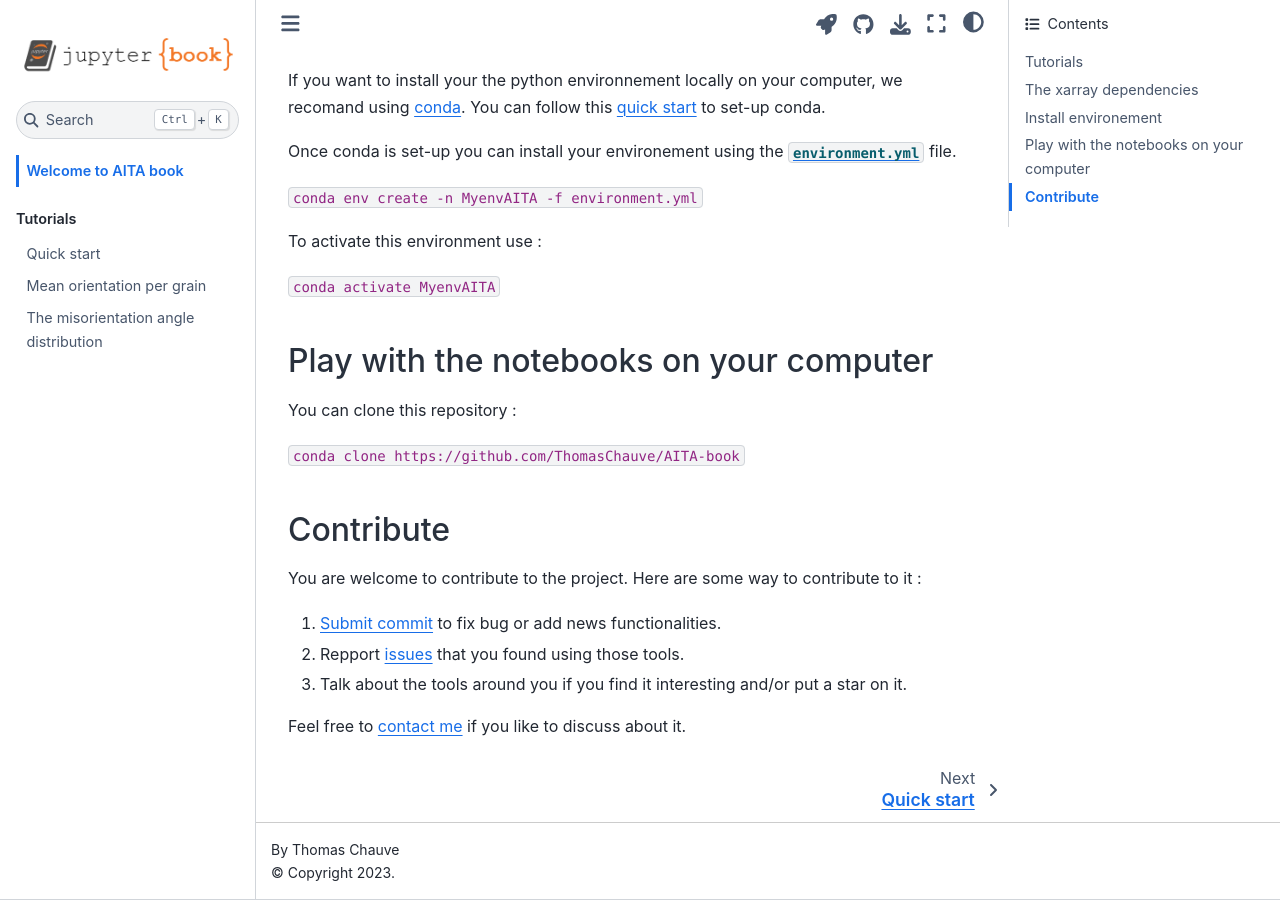
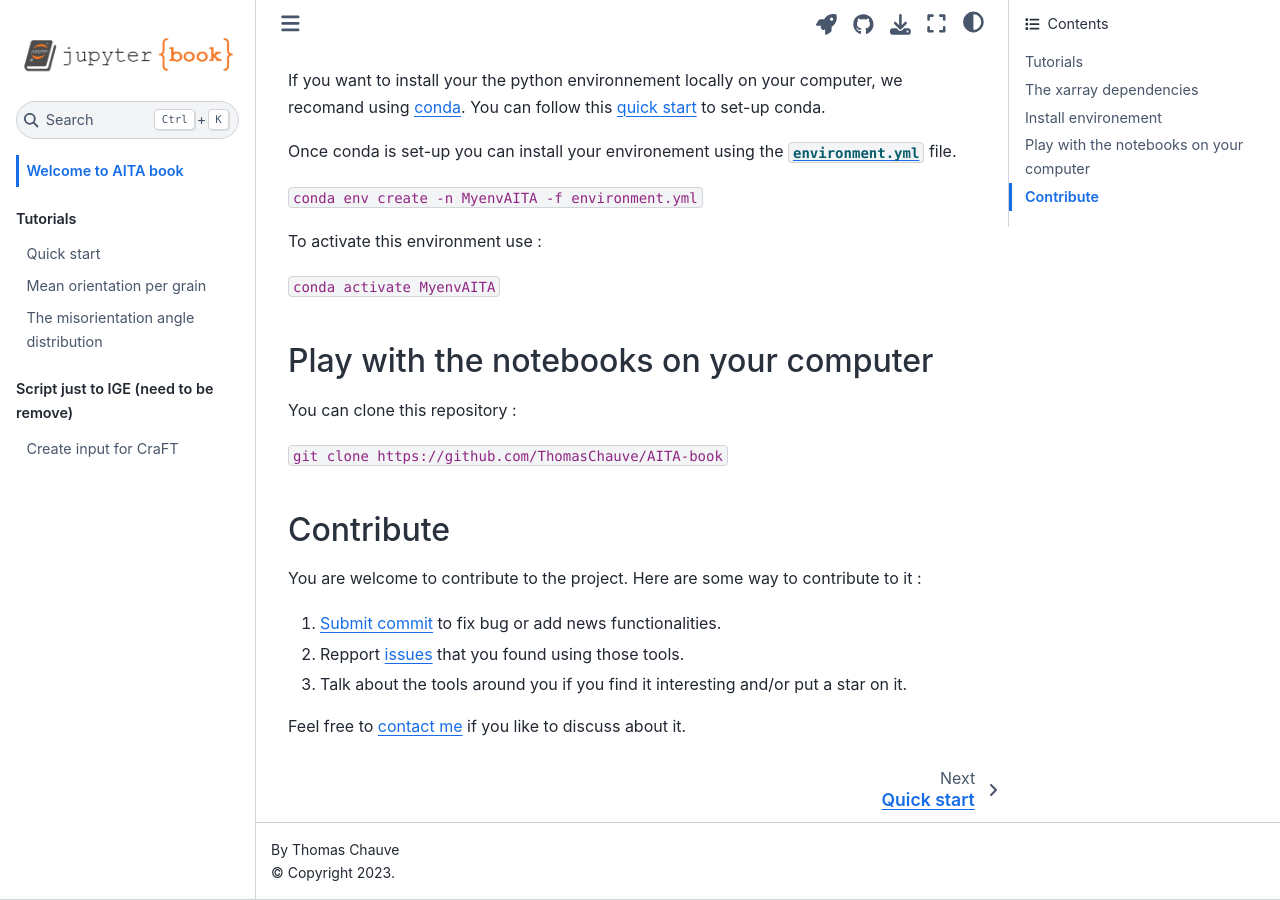
Before and after one commit to ThomasChauve/AITA-book, a Jupyter Book: the page built from docs/intro.ipynb, in a window 1280 px wide and 900 px high, scrolled down 805 px. Built offline with Jupyter Book 1.0.4 settings and Sphinx 7.4.7 and the Sphinx Book theme 1.1.4, drawn with Linux system fonts in a browser that asks for light colours; pages that are not in the unit, such as notebooks, are missing from menus.

Commit message:
add CraFT function

```diff
--- a/_toc.yml
+++ b/_toc.yml
@@ -15,3 +15,7 @@
   chapters:
     - file: docs/The_dataset_structure
     - file: docs/The_dataArray_structure
+
+- part: Script just to IGE (need to be remove)
+  chapters:
+    - file: docs/CraFT
--- a/environment.yml
+++ b/environment.yml
@@ -14,6 +14,7 @@ dependencies:
   - ipympl
   - scipy
   - tqdm
+  - datetime
   - pip
   - pip:
     - -e git+https://github.com/ThomasChauve/xarray_uvecs.git@main#egg=xarrayuvecs
```
Also changed, not shown: docs/CraFT.ipynb (added), docs/Quick_start.ipynb, docs/intro.ipynb.
